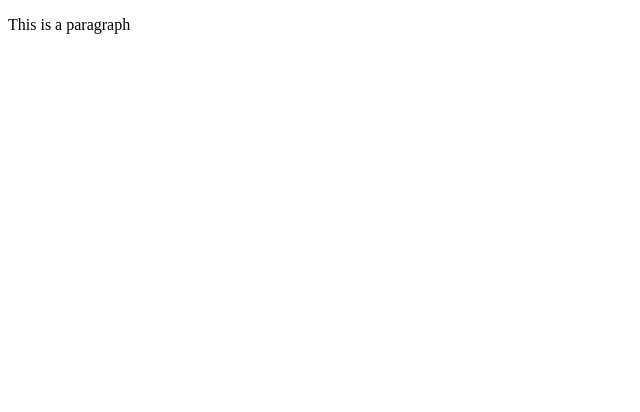
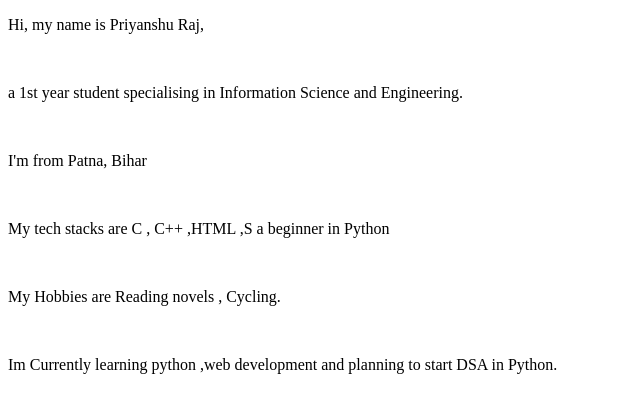
Before and after one commit to rajpriyanshu11/html_practice, a plain HTML site: page index.html in a window 1280 px wide. Shown: the whole page, without its empty margins (0-640 px from the left). Drawn offline with Linux system fonts and the light colour scheme.

Commit message:
Updated code with elevator pitch

```diff
--- a/index.html
+++ b/index.html
@@ -3,9 +3,21 @@
 <head>
     <meta charset="UTF-8">
     <meta name="viewport" content="width=device-width, initial-scale=1.0">
-    <title>Document</title>
+    <title>My Elevator Pitch</title>
 </head>
 <body>
-<p>This is a paragraph</p>
+   <p>Hi, my name is Priyanshu Raj,</p>
+<br>
+   <p>a 1st year student specialising in Information Science and Engineering.</p>
+   <br>
+   <p> I'm from Patna, Bihar</p>
+   <br>
+   <p>My tech stacks are C , C++ ,HTML ,S a beginner in Python</p>
+   <br>
+
+   <p>My Hobbies are Reading novels , Cycling.</p>
+   <br>
+   <p>Im Currently learning python ,web development and planning to start DSA in Python.</p>
+
 </body>
 </html>
```
